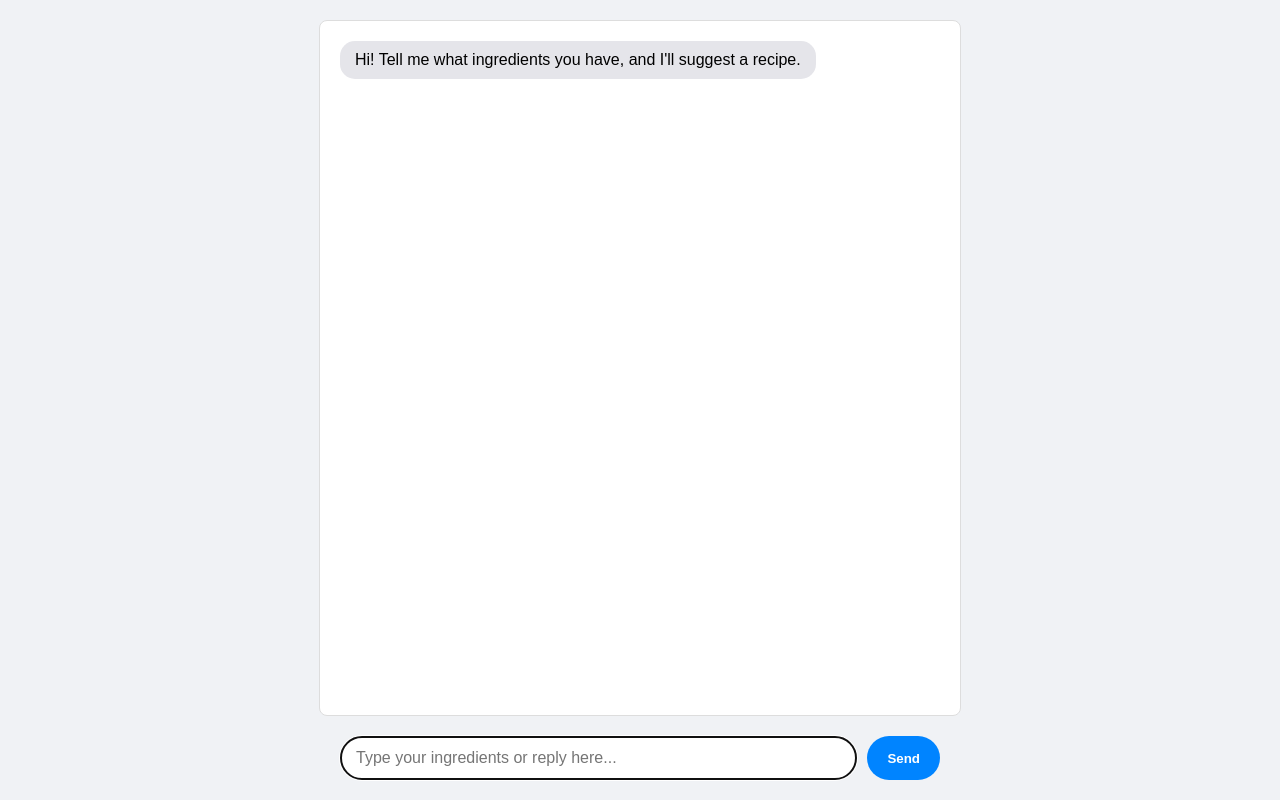
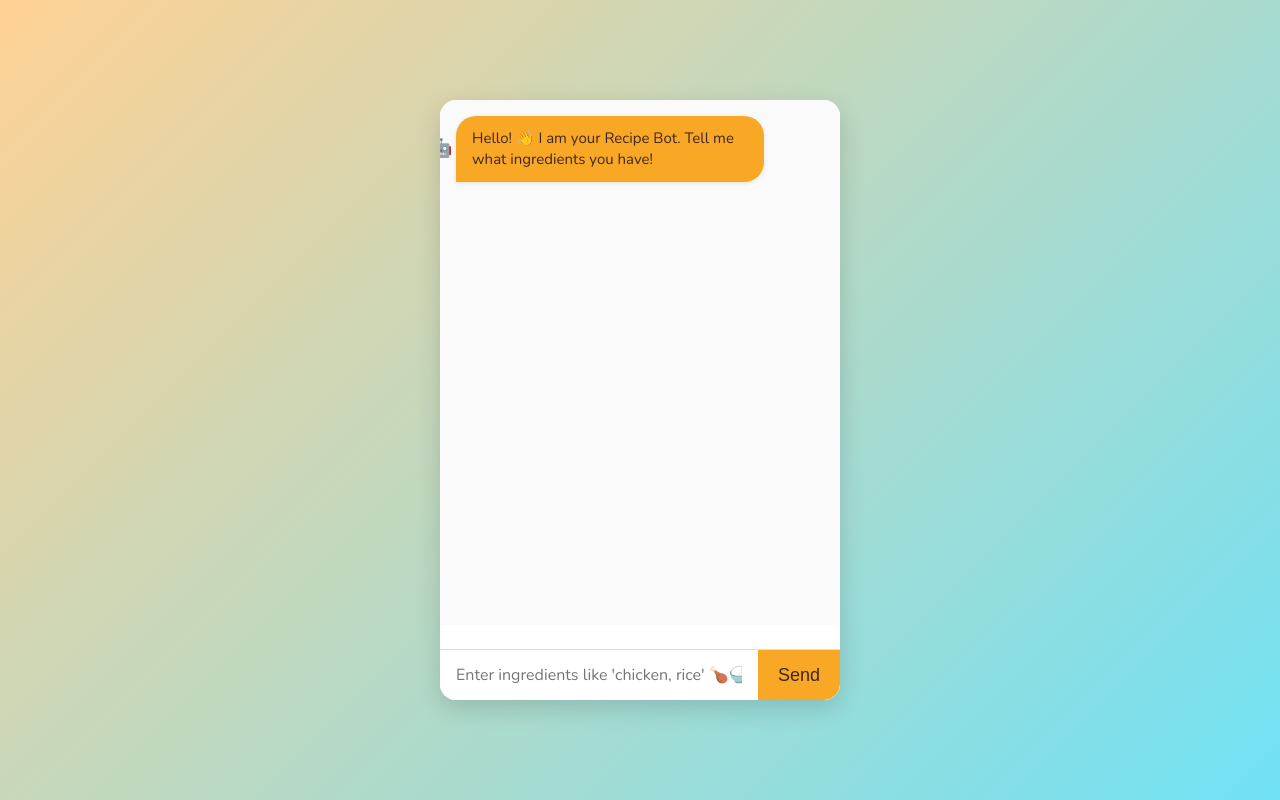
Before and after one commit to nivyarodrigues2020/flask-recipe-app, a Flask app: page / in a window 1280 px wide. Run offline with Flask 2, Linux system fonts and the light colour scheme.

Commit message:
Update chat.html

```diff
--- a/templates/chat.html
+++ b/templates/chat.html
@@ -3,136 +3,170 @@
 <head>
   <meta charset="UTF-8" />
   <meta name="viewport" content="width=device-width, initial-scale=1" />
-<title>Recipe Chatbot</title>
+  <title>Recipe Bot Chat</title>
+  <link href="https://fonts.googleapis.com/css2?family=Nunito&display=swap" rel="stylesheet" />
   <style>
     body {
-    font-family: Arial, sans-serif;
-    background: #f0f2f5;
+      margin: 0;
+      background: linear-gradient(135deg, #ffd194 0%, #70e1f5 100%);
+      font-family: 'Nunito', sans-serif;
+      display: flex;
+      justify-content: center;
+      align-items: center;
+      height: 100vh;
+    }
+    #chat-container {
+      background: #fff;
+      width: 400px;
+      max-width: 90vw;
+      height: 600px;
+      box-shadow: 0 8px 24px rgba(0,0,0,0.15);
+      border-radius: 16px;
       display: flex;
       flex-direction: column;
-    height: 100vh;
-    margin: 0;
+      overflow: hidden;
     }
-  #chatbox {
-    flex-grow: 1;
-    padding: 20px;
+    #messages {
+      flex: 1;
+      padding: 16px;
       overflow-y: auto;
-    background: white;
-    border: 1px solid #ddd;
-    margin: 20px auto;
-    width: 90%;
-    max-width: 600px;
-    border-radius: 8px;
+      display: flex;
+      flex-direction: column;
+      gap: 12px;
+      scroll-behavior: smooth;
+      background: #fafafa;
     }
     .message {
-    margin-bottom: 15px;
-    max-width: 80%;
-    padding: 10px 15px;
-    border-radius: 15px;
-    clear: both;
+      max-width: 75%;
+      padding: 12px 16px;
+      border-radius: 20px;
+      line-height: 1.4;
+      font-size: 15px;
+      box-shadow: 0 1px 4px rgba(0,0,0,0.1);
+      word-wrap: break-word;
+      white-space: pre-wrap;
     }
-  .user-message {
-    background-color: #0084ff;
+    .user {
+      align-self: flex-end;
+      background: #70e1f5;
+      color: #0a3d62;
+      border-bottom-right-radius: 0;
+      position: relative;
+    }
+    .bot {
+      align-self: flex-start;
+      background: #f9a826;
+      color: #3e2723;
+      border-bottom-left-radius: 0;
+      position: relative;
+    }
+    /* little speech bubble pointers */
+    .user::after {
+      content: '🧑‍🍳';
+      position: absolute;
+      right: -26px;
+      top: 50%;
+      transform: translateY(-50%);
+      font-size: 18px;
+    }
+    .bot::after {
+      content: '🤖';
+      position: absolute;
+      left: -26px;
+      top: 50%;
+      transform: translateY(-50%);
+      font-size: 18px;
+    }
+    form {
+      display: flex;
+      border-top: 1px solid #ddd;
+      background: #fff;
+    }
+    input[type="text"] {
+      flex: 1;
+      border: none;
+      padding: 14px 16px;
+      font-size: 16px;
+      font-family: inherit;
+      border-radius: 0 0 0 16px;
+      outline: none;
+    }
+    button {
+      background: #f9a826;
+      border: none;
+      padding: 0 20px;
+      cursor: pointer;
+      font-size: 18px;
+      color: #3e2723;
+      border-radius: 0 0 16px 0;
+      transition: background-color 0.3s ease;
+    }
+    button:hover {
+      background: #f57c00;
       color: white;
-    float: right;
-    text-align: right;
     }
-  .bot-message {
-    background-color: #e5e5ea;
-    color: black;
-    float: left;
-    text-align: left;
-    white-space: pre-line; /* preserve line breaks */
-  }
-  #input-area {
-    width: 90%;
-    max-width: 600px;
-    margin: 0 auto 20px auto;
-    display: flex;
-  }
-  #user-input {
-    flex-grow: 1;
-    padding: 12px 15px;
-    border-radius: 25px;
-    border: 1px solid #ccc;
-    font-size: 16px;
-  }
-  #send-btn {
-    background-color: #0084ff;
-    border: none;
-    color: white;
-    font-weight: bold;
-    padding: 12px 20px;
+    #typing-indicator {
+      font-style: italic;
+      color: #999;
       margin-left: 10px;
-    border-radius: 25px;
-    cursor: pointer;
-  }
-  #send-btn:hover {
-    background-color: #006fcc;
+      height: 24px;
+      user-select: none;
     }
   </style>
 </head>
 <body>
-
-<div id="chatbox"></div>
-
-<div id="input-area">
-  <input type="text" id="user-input" placeholder="Type your ingredients or reply here..." autocomplete="off" />
-  <button id="send-btn">Send</button>
+  <div id="chat-container">
+    <div id="messages"></div>
+    <div id="typing-indicator"></div>
+    <form id="chat-form" autocomplete="off">
+      <input type="text" id="user-input" placeholder="Enter ingredients like 'chicken, rice' 🍗🍚" />
+      <button type="submit">Send</button>
+    </form>
   </div>
 
   <script>
-  const chatbox = document.getElementById('chatbox');
-  const userInput = document.getElementById('user-input');
-  const sendBtn = document.getElementById('send-btn');
+    const messages = document.getElementById("messages");
+    const form = document.getElementById("chat-form");
+    const input = document.getElementById("user-input");
+    const typingIndicator = document.getElementById("typing-indicator");
 
     function appendMessage(text, sender) {
-    const msgDiv = document.createElement('div');
-    msgDiv.classList.add('message');
-    msgDiv.classList.add(sender === 'user' ? 'user-message' : 'bot-message');
-    msgDiv.textContent = text;
-    chatbox.appendChild(msgDiv);
-    chatbox.scrollTop = chatbox.scrollHeight;
+      const div = document.createElement("div");
+      div.classList.add("message", sender);
+      div.textContent = text;
+      messages.appendChild(div);
+      messages.scrollTop = messages.scrollHeight;
     }
 
-  async function sendMessage() {
-    const message = userInput.value.trim();
-    if (!message) return;
-    appendMessage(message, 'user');
-    userInput.value = '';
-    userInput.disabled = true;
-    sendBtn.disabled = true;
+    form.addEventListener("submit", async (e) => {
+      e.preventDefault();
+      const userText = input.value.trim();
+      if (!userText) return;
+
+      appendMessage(userText, "user");
+      input.value = "";
+      typingIndicator.textContent = "Bot is typing... ⏳";
 
       try {
-      const response = await fetch('/chat', {
-        method: 'POST',
-        headers: {'Content-Type': 'application/json'},
-        body: JSON.stringify({message})
+        const response = await fetch("/chat", {
+          method: "POST",
+          headers: {"Content-Type": "application/json"},
+          body: JSON.stringify({message: userText})
         });
         const data = await response.json();
-      appendMessage(data.reply, 'bot');
+        typingIndicator.textContent = "";
+
+        appendMessage(data.reply, "bot");
       } catch (err) {
-      appendMessage("Sorry, something went wrong. Please try again.", 'bot');
-    }
-
-    userInput.disabled = false;
-    sendBtn.disabled = false;
-    userInput.focus();
-  }
-
-  sendBtn.addEventListener('click', sendMessage);
-
-  userInput.addEventListener('keydown', function(e) {
-    if (e.key === 'Enter') {
-      e.preventDefault();
-      sendMessage();
+        typingIndicator.textContent = "";
+        appendMessage("Oops! Something went wrong. 😞", "bot");
       }
     });
 
-  // Optional: greet the user on load
-  appendMessage("Hi! Tell me what ingredients you have, and I'll suggest a recipe.", 'bot');
-  userInput.focus();
+    // Optional: greet user on page load
+    window.onload = () => {
+      appendMessage("Hello! 👋 I am your Recipe Bot. Tell me what ingredients you have!", "bot");
+    };
   </script>
-
 </body>
 </html>
```
Lines whose indentation alone changed are shown as unchanged.
